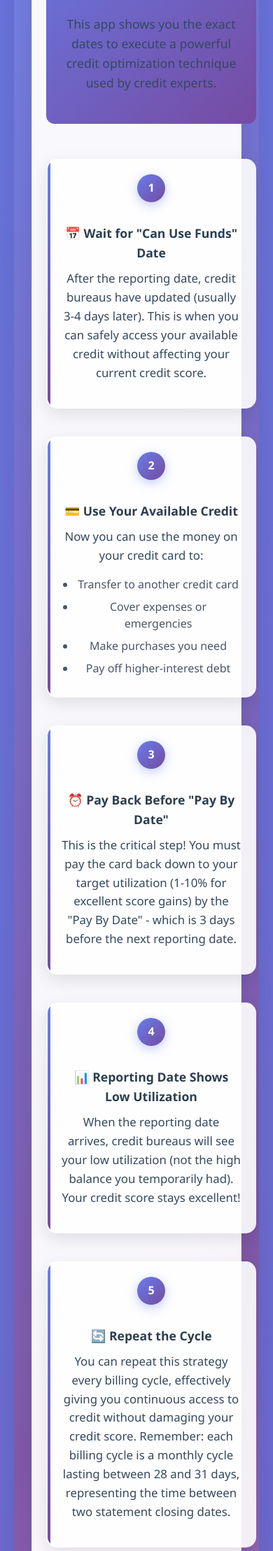
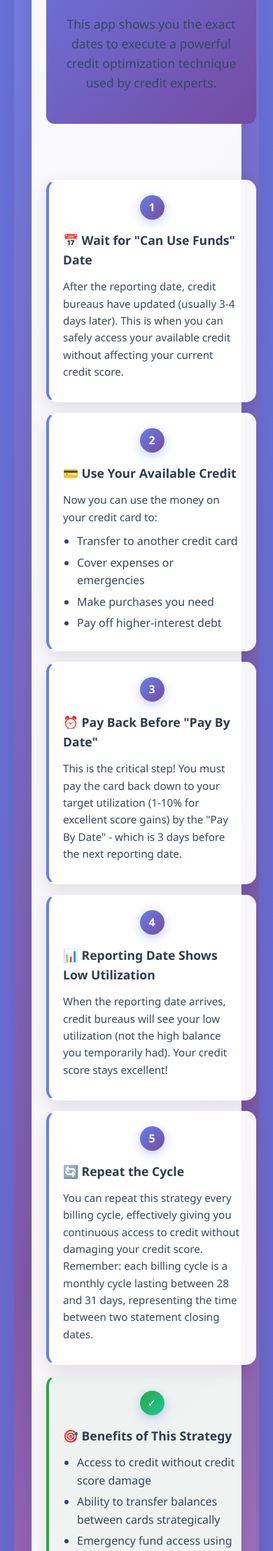
Before and after one commit to 12TribesofIsrael/Credit-Card-Date-Mastery, a Flask app: template templates/index.html in a window 390 px wide. Shown: the part 2254-4471 px from the top of the page at 70% size. Run offline with Flask 3, Linux system fonts and the light colour scheme; the template is opened without the code that fills it, so the values that code supplies are empty.

Commit message:
Restructure Advanced Strategy section with multi-column grid layout

```diff
--- a/templates/index.html
+++ b/templates/index.html
@@ -1227,58 +1227,91 @@
                 margin-bottom: 20px;
             }
 
-            .advanced-strategy-section .strategy-steps {
-                display: flex;
-                flex-direction: column;
+            /* Advanced Strategy Grid Layout */
+            .advanced-strategy-grid {
+                display: grid;
+                grid-template-columns: repeat(auto-fit, minmax(350px, 1fr));
                 gap: 20px;
-            }
-
-            .advanced-strategy-section .step-card {
-                background: rgba(255,255,255,0.9);
+                margin-top: 30px;
+            }
+
+            .strategy-step-card {
+                background: rgba(255,255,255,0.95);
                 border-radius: 15px;
                 padding: 25px;
-                display: flex;
-                align-items: flex-start;
-                gap: 20px;
                 box-shadow: 0 8px 25px rgba(0,0,0,0.1);
                 transition: all 0.3s ease;
                 border: 2px solid transparent;
                 position: relative;
                 z-index: 1;
-            }
-
-            .advanced-strategy-section .step-card:hover {
+                border-left: 4px solid #667eea;
+            }
+
+            .strategy-step-card:hover {
                 transform: translateY(-5px);
                 box-shadow: 0 15px 35px rgba(0,0,0,0.15);
                 border-color: rgba(255,255,255,0.3);
             }
 
-            .advanced-strategy-section .step-number {
+            .strategy-step-card .step-number {
                 background: linear-gradient(135deg, #667eea, #764ba2);
                 color: white;
-                width: 50px;
-                height: 50px;
+                width: 40px;
+                height: 40px;
                 border-radius: 50%;
                 display: flex;
                 align-items: center;
                 justify-content: center;
                 font-weight: bold;
+                font-size: 1.1em;
+                box-shadow: 0 4px 15px rgba(102, 126, 234, 0.4);
+                margin-bottom: 15px;
+                flex-shrink: 0;
+            }
+
+            .strategy-step-card h5 {
+                color: #2c3e50;
                 font-size: 1.2em;
-                box-shadow: 0 4px 15px rgba(102, 126, 234, 0.4);
-                flex-shrink: 0;
-            }
-
-            .advanced-strategy-section .step-content h5 {
-                color: #2c3e50;
-                font-size: 1.3em;
-                margin-bottom: 10px;
+                margin-bottom: 12px;
                 font-weight: 600;
             }
 
-            .advanced-strategy-section .step-content p {
+            .strategy-step-card p {
                 color: #34495e;
                 line-height: 1.6;
-                font-size: 1.05em;
+                font-size: 1.0em;
+                margin-bottom: 10px;
+            }
+
+            .strategy-step-card ul {
+                color: #34495e;
+                line-height: 1.6;
+                font-size: 1.0em;
+                margin-left: 20px;
+            }
+
+            .strategy-step-card ul li {
+                margin-bottom: 5px;
+            }
+
+            .strategy-benefits-card {
+                border-left-color: #28a745;
+                background: rgba(40, 167, 69, 0.05);
+            }
+
+            .strategy-benefits-card .step-number {
+                background: linear-gradient(135deg, #28a745, #20c997);
+                font-size: 1.2em;
+            }
+
+            .strategy-warning-card {
+                border-left-color: #dc3545;
+                background: rgba(220, 53, 69, 0.05);
+            }
+
+            .strategy-warning-card .step-number {
+                background: linear-gradient(135deg, #dc3545, #c82333);
+                font-size: 1.0em;
             }
 
             /* Advanced Section Mobile */
@@ -1296,19 +1329,27 @@
                     padding: 20px;
                 }
 
-                .advanced-strategy-section .step-card {
+                .advanced-strategy-grid {
+                    grid-template-columns: 1fr;
+                    gap: 15px;
+                }
+
+                .strategy-step-card {
                     padding: 20px;
-                    gap: 15px;
-                }
-
-                .advanced-strategy-section .step-number {
-                    width: 40px;
-                    height: 40px;
+                }
+
+                .strategy-step-card .step-number {
+                    width: 35px;
+                    height: 35px;
                     font-size: 1em;
                 }
 
-                .advanced-strategy-section .step-content h5 {
+                .strategy-step-card h5 {
                     font-size: 1.1em;
+                }
+
+                .strategy-step-card p {
+                    font-size: 0.95em;
                 }
 
                 .strategy-example {
@@ -2029,18 +2070,16 @@
                     <p>This app shows you the exact dates to execute a powerful credit optimization technique used by credit experts.</p>
                 </div>
 
-                <div class="strategy-steps">
-                    <div class="step-card">
+                <!-- Strategy Steps Grid -->
+                <div class="advanced-strategy-grid">
+                    <div class="strategy-step-card">
                         <div class="step-number">1</div>
-                        <div class="step-content">
                         <h5>📅 Wait for "Can Use Funds" Date</h5>
                         <p>After the reporting date, credit bureaus have updated (usually 3-4 days later). This is when you can safely access your available credit without affecting your current credit score.</p>
                     </div>
-                    </div>
-
-                    <div class="step-card">
+
+                    <div class="strategy-step-card">
                         <div class="step-number">2</div>
-                        <div class="step-content">
                         <h5>💳 Use Your Available Credit</h5>
                         <p>Now you can use the money on your credit card to:</p>
                         <ul>
@@ -2050,30 +2089,46 @@
                             <li>Pay off higher-interest debt</li>
                         </ul>
                     </div>
-                    </div>
-
-                    <div class="step-card">
+
+                    <div class="strategy-step-card">
                         <div class="step-number">3</div>
-                        <div class="step-content">
                         <h5>⏰ Pay Back Before "Pay By Date"</h5>
                         <p>This is the critical step! You must pay the card back down to your target utilization (1-10% for excellent score gains) by the "Pay By Date" - which is 3 days before the next reporting date.</p>
                     </div>
-                    </div>
-
-                    <div class="step-card">
+
+                    <div class="strategy-step-card">
                         <div class="step-number">4</div>
-                        <div class="step-content">
                         <h5>📊 Reporting Date Shows Low Utilization</h5>
                         <p>When the reporting date arrives, credit bureaus will see your low utilization (not the high balance you temporarily had). Your credit score stays excellent!</p>
                     </div>
-                    </div>
-
-                    <div class="step-card">
+
+                    <div class="strategy-step-card">
                         <div class="step-number">5</div>
-                        <div class="step-content">
                         <h5>🔄 Repeat the Cycle</h5>
                         <p>You can repeat this strategy every billing cycle, effectively giving you continuous access to credit without damaging your credit score. Remember: each billing cycle is a monthly cycle lasting between 28 and 31 days, representing the time between two statement closing dates.</p>
                     </div>
+
+                    <div class="strategy-step-card strategy-benefits-card">
+                        <div class="step-number">✓</div>
+                        <h5>🎯 Benefits of This Strategy</h5>
+                        <ul>
+                            <li>Access to credit without credit score damage</li>
+                            <li>Ability to transfer balances between cards strategically</li>
+                            <li>Emergency fund access using available credit</li>
+                            <li>Maintain excellent credit scores while using credit</li>
+                            <li>Optimize credit utilization across multiple cards</li>
+                        </ul>
+                    </div>
+
+                    <div class="strategy-step-card strategy-warning-card">
+                        <div class="step-number">⚠️</div>
+                        <h5>⚠️ Important Notes</h5>
+                        <ul>
+                            <li><strong>This requires discipline</strong> - You MUST pay back before the "Pay By Date"</li>
+                            <li><strong>Have the money ready</strong> - Don't use credit you can't pay back</li>
+                            <li><strong>Set reminders</strong> - Missing the "Pay By Date" will hurt your credit score</li>
+                            <li><strong>Track multiple cards</strong> - Each card has different reporting dates</li>
+                        </ul>
                     </div>
                 </div>
 
@@ -2129,26 +2184,7 @@
                 </div>
                 {% endif %}
 
-                <div class="strategy-warning">
-                    <h5>⚠️ Important Notes:</h5>
-                    <ul>
-                        <li><strong>This requires discipline</strong> - You MUST pay back before the "Pay By Date"</li>
-                        <li><strong>Have the money ready</strong> - Don't use credit you can't pay back</li>
-                        <li><strong>Set reminders</strong> - Missing the "Pay By Date" will hurt your credit score</li>
-                        <li><strong>Track multiple cards</strong> - Each card has different reporting dates</li>
-                    </ul>
-                </div>
-
-                <div class="strategy-benefits">
-                    <h5>🎯 Benefits of This Strategy:</h5>
-                    <ul>
-                        <li>Access to credit without credit score damage</li>
-                        <li>Ability to transfer balances between cards strategically</li>
-                        <li>Emergency fund access using available credit</li>
-                        <li>Maintain excellent credit scores while using credit</li>
-                        <li>Optimize credit utilization across multiple cards</li>
-                    </ul>
-                </div>
+
             </div>
         </div>
 
```
Lines whose indentation alone changed are shown as unchanged.
